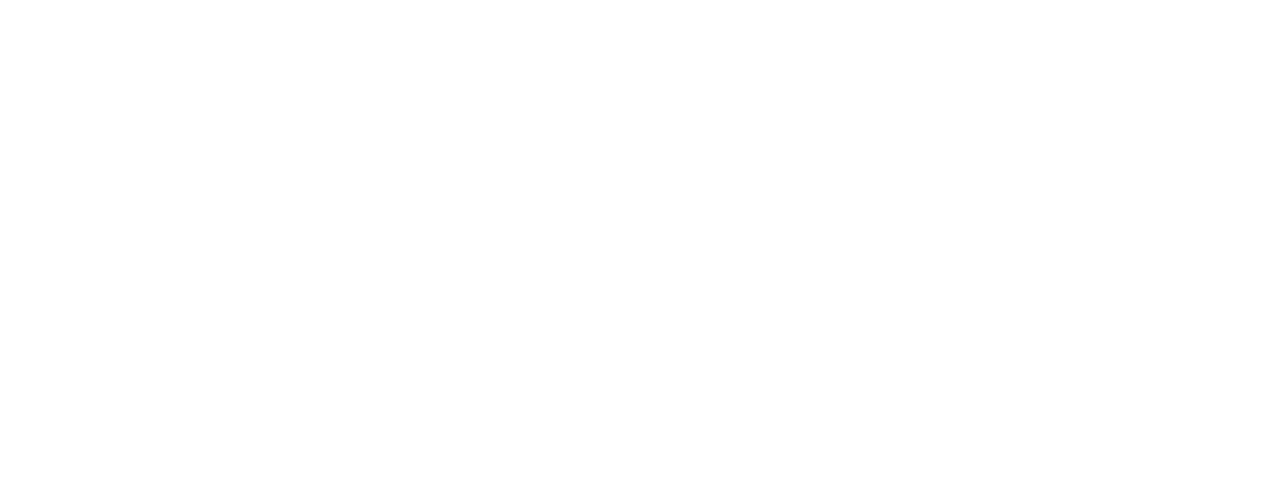
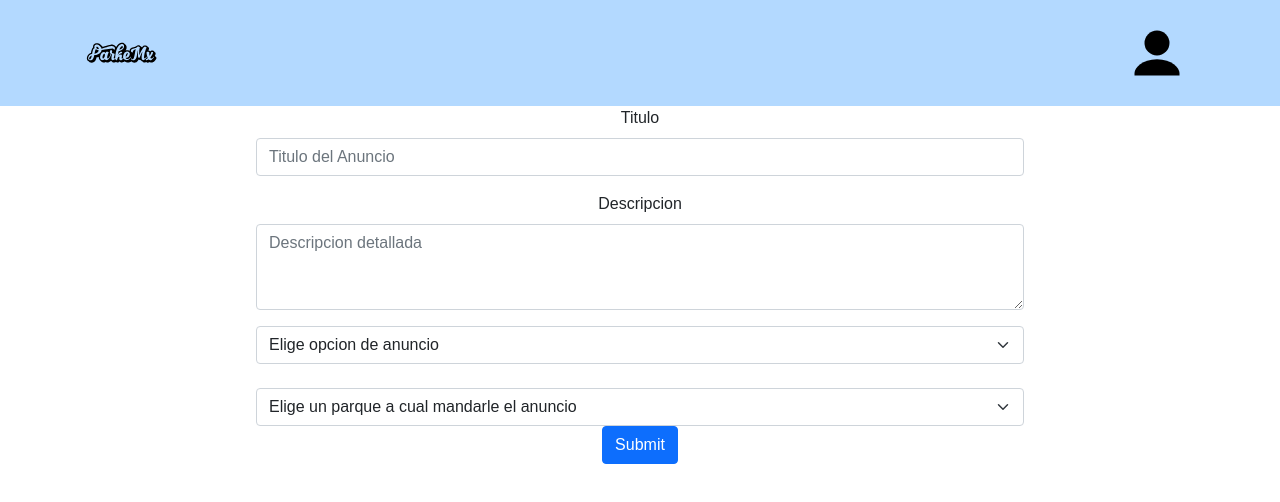
Before and after one commit to A01704868/ParkeMX, a React (Create React App) app in the folder frontend/: page /anuncio in a window 1280 px wide. Before the commit this address had no page. Shown: the top 502 px of the page. Built offline with nearby package versions, Linux system fonts and the light colour scheme.

Commit message:
agregar anuncios a la bd

```diff
--- a/frontend/src/App.js
+++ b/frontend/src/App.js
@@ -4,6 +4,7 @@
 import ListaDeParques from "./components/ListaDeParques";
 import AgregarParque from "./components/AgregarParque";
 import VistaParque from "./components/VistaParque";
+import CrearAnuncio from "./components/CrearAnuncio";
 
 function App() {
   return (
@@ -13,6 +14,7 @@
       <Route path="/" element={<ListaDeParques />} />
       <Route path="/agregar" element={<AgregarParque />} />
       <Route path="/parque/:id" element={<VistaParque />} />
+      <Route path="/anuncio" element={<CrearAnuncio />} />
     </Routes>
     </BrowserRouter>
     </div>
--- /dev/null
+++ b/frontend/src/components/CrearAnuncio.jsx
@@ -0,0 +1,79 @@
+import axios from "axios";
+import BarraNav from './BarraNav';
+import React, {useState} from "react";
+import { Form, Button } from 'react-bootstrap';
+
+function CrearAnuncio(){
+
+    //state variable
+    const [data, setData] = useState({
+        titulo: "",
+        descripcion: "",
+        variante: "",
+        parqueId: ""
+    });
+
+    async function submit(e){
+        e.preventDefault();
+        try{
+            const response = await axios.post('http://localhost:4000/api/parques/anuncio', {
+                titulo: data.titulo,
+                descripcion: data.descripcion,
+                variante: data.variante,
+                parqueId: data.parqueId
+            });
+            console.log(response.data);
+        }catch(error){
+            console.log(error.response);
+        }
+    }
+
+    function handle(e){
+        const newData={...data};
+        newData[e.target.id] = e.target.value;
+        setData(newData);
+        console.log(newData);
+    }
+    return (
+        <>
+        <BarraNav />
+
+        <Form onSubmit={(e)=>submit(e)}>
+        <Form.Group className="mb-3">
+            <Form.Label>Titulo</Form.Label>
+            <Form.Control onChange={(e) => handle(e)} value={data.titulo} id="titulo" type="text" placeholder="Titulo del Anuncio" />
+        </Form.Group>
+
+        <Form.Group className="mb-3">
+            <Form.Label>Descripcion</Form.Label>
+            <Form.Control as="textarea" rows={3} onChange={(e) => handle(e)} value={data.descripcion} id="descripcion" type="text" placeholder="Descripcion detallada" />
+        </Form.Group>
+
+        <Form.Select aria-label="Default select example" onChange={(e) => handle(e)} value={data.variante} id="variante">
+            <option>Elige opcion de anuncio</option>
+            <option value="success">Notificacion</option>
+            <option value="danger">Alerta</option>
+            <option value="warning">Advertencia</option>
+        </Form.Select>
+
+        <br/>
+
+        <Form.Select aria-label="Default select example" onChange={(e) => handle(e)} value={data.parqueId} id="parqueId">
+            <option>Elige un parque a cual mandarle el anuncio</option>
+            <option value="6">El Cimatario</option>
+            <option value="2">Arrecife Alacranes</option>
+            <option value="4">Arrecifes de Cozumel</option>
+        </Form.Select>
+
+
+        <Button variant="primary" type="submit">
+            Submit
+        </Button>
+        </Form>
+
+        </>
+    );
+}
+
+
+export default CrearAnuncio;
--- a/frontend/src/components/ListaDeParques.jsx
+++ b/frontend/src/components/ListaDeParques.jsx
@@ -165,7 +165,7 @@
                 </button>
                 </Col>
                 <Col>
-                <Button variant="primary" onClick={toggleDistance}>Sortear por el mas cerca a mi</Button>
+                <Button variant="primary" onClick={toggleDistance}>Palanca: Sortear por distancia a mi</Button>
                 </Col>
                 <Col>
 
```
Also changed, not shown: 2 other files (tests, documents, lock files or other folders).
